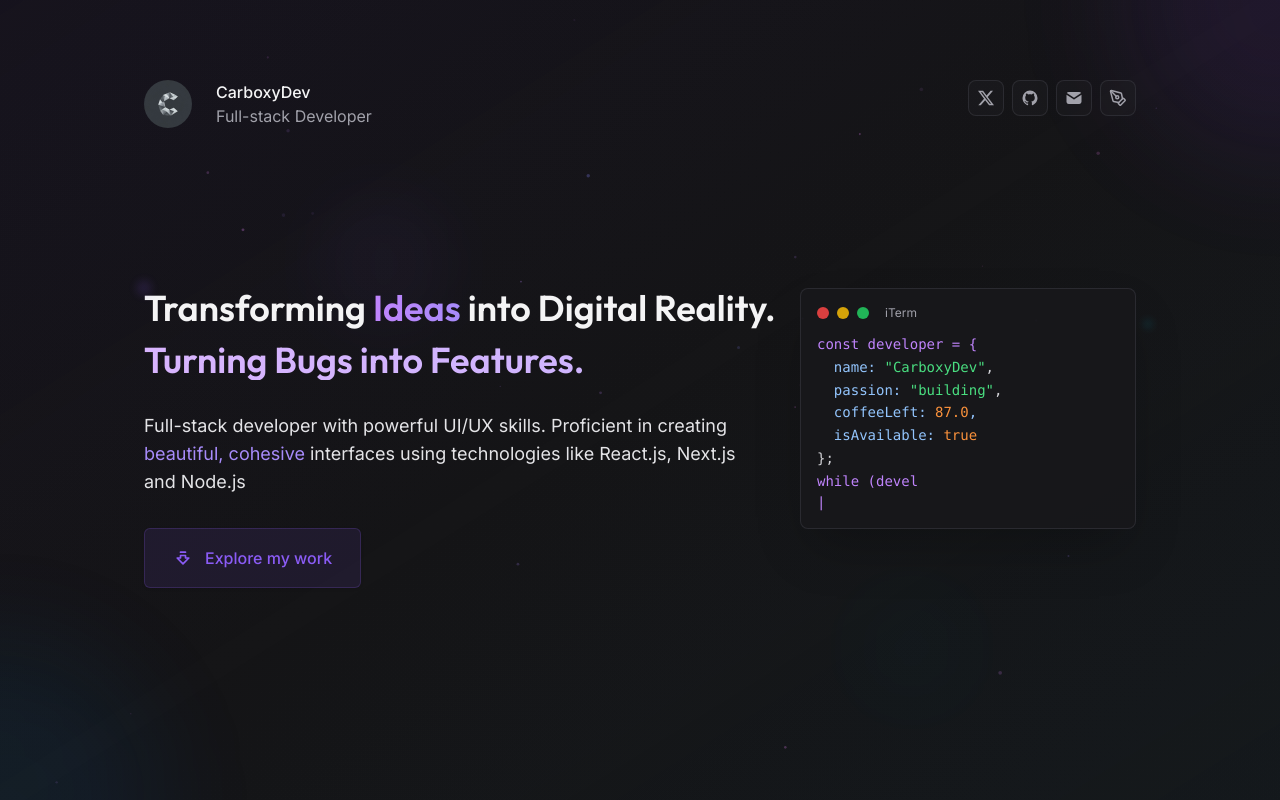
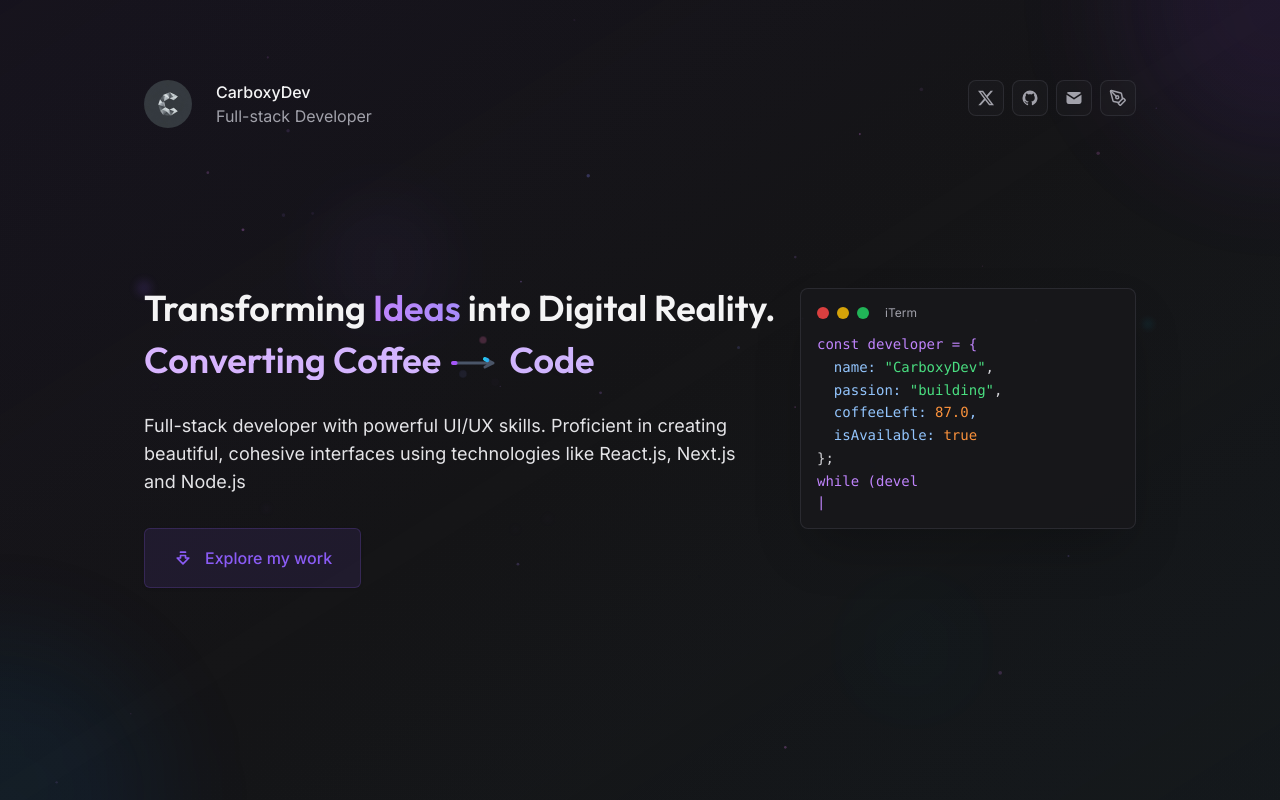
Before and after one commit to CarboxyDev/carboxy.tech, a Next.js app: page / in a window 1280 px wide. Shown: the top 800 px of the page. Built offline with nearby package versions, Linux system fonts and the light colour scheme; what tailwindcss-debug-screens would draw is missing.

Commit message:
Add a cool MagicalArrow component with fill effect in heading 2

```diff
--- a/src/app/(home)/hero.tsx
+++ b/src/app/(home)/hero.tsx
@@ -1,6 +1,5 @@
 'use client';
 
-import { HighlightText } from '@/components/Text';
 import { Button } from '@/components/vendor/button';
 import { cn } from '@/lib/utils';
 import { ArrowBigDownDash } from 'lucide-react';
@@ -12,31 +11,123 @@ const headingFont = Outfit({
   subsets: ['latin'],
 });
 
-const dynamicHeadings = [
-  'Converting Coffee into Code.',
-  'Turning Bugs into Features.',
-  'Making Pixels Look Cool on Screens.',
-];
+const MagicalArrow = () => {
+  return (
+    <span
+      className="relative ml-2 mr-1 inline-block"
+      style={{ verticalAlign: 'baseline' }}
+    >
+      <svg
+        width="56"
+        height="20"
+        viewBox="0 0 56 16"
+        className="inline-block"
+        style={{ verticalAlign: 'baseline', transform: 'translateY(0px)' }}
+      >
+        <defs>
+          <linearGradient id="arrowGradient" x1="0%" y1="0%" x2="100%" y2="0%">
+            <stop offset="0%" stopColor="#a855f7" />
+            <stop offset="25%" stopColor="#8b5cf6" />
+            <stop offset="75%" stopColor="#22d3ee" />
+            <stop offset="100%" stopColor="#3b82f6" />
+          </linearGradient>
+        </defs>
+
+        {/* Base arrow (static, gray) */}
+        <path
+          d="M4 8 L44 8 M36 4 L44 8 L36 12"
+          stroke="#4a5568"
+          strokeWidth="3"
+          fill="none"
+          strokeLinecap="round"
+          strokeLinejoin="round"
+        />
+
+        {/* Animated arrow that draws itself */}
+        <path
+          d="M4 8 L44 8 M36 4 L44 8 L36 12"
+          stroke="url(#arrowGradient)"
+          strokeWidth="4"
+          fill="none"
+          strokeLinecap="round"
+          strokeLinejoin="round"
+          strokeDasharray="60"
+          strokeDashoffset="60"
+          className="animate-draw-arrow"
+        />
+      </svg>
+
+      {/* Sparkle effects around arrow */}
+      <div
+        className="absolute -left-2 -top-1 h-1.5 w-1.5 animate-ping rounded-full bg-violet-400"
+        style={{ animationDelay: '0.5s', animationDuration: '2s' }}
+      />
+      <div
+        className="absolute -bottom-1 right-2 h-1 w-1 animate-ping rounded-full bg-purple-400"
+        style={{ animationDelay: '1.2s', animationDuration: '2s' }}
+      />
+      <div
+        className="absolute -right-3 top-0 h-1.5 w-1.5 animate-ping rounded-full bg-cyan-400"
+        style={{ animationDelay: '0.8s', animationDuration: '2s' }}
+      />
+      <div
+        className="absolute -top-0.5 left-8 h-1 w-1 animate-ping rounded-full bg-pink-400"
+        style={{ animationDelay: '1.8s', animationDuration: '2s' }}
+      />
+      <div
+        className="absolute bottom-1 left-3 h-1 w-1 animate-ping rounded-full bg-indigo-400"
+        style={{ animationDelay: '0.3s', animationDuration: '2.5s' }}
+      />
+    </span>
+  );
+};
+
+const FloatingParticles = () => {
+  const particles = Array.from({ length: 12 }, (_, i) => ({
+    id: i,
+    size: Math.random() * 4 + 2,
+    x: Math.random() * 100,
+    y: Math.random() * 100,
+    duration: Math.random() * 3 + 2,
+    delay: Math.random() * 2,
+  }));
+
+  return (
+    <div className="pointer-events-none absolute inset-0 overflow-hidden">
+      {particles.map((particle) => (
+        <div
+          key={particle.id}
+          className="animate-float-magical absolute rounded-full bg-gradient-to-r from-violet-400/20 to-purple-400/20 blur-sm"
+          style={{
+            width: `${particle.size}px`,
+            height: `${particle.size}px`,
+            left: `${particle.x}%`,
+            top: `${particle.y}%`,
+            animationDuration: `${particle.duration}s`,
+            animationDelay: `${particle.delay}s`,
+          }}
+        />
+      ))}
+    </div>
+  );
+};
 
 export const HeroSection = () => {
   const [isVisible, setIsVisible] = useState(false);
-  const [currentHeading, setCurrentHeading] = useState(dynamicHeadings[0]);
 
   useEffect(() => {
-    // Choose a random heading when mounting
-    const randomHeading =
-      dynamicHeadings[Math.floor(Math.random() * dynamicHeadings.length)];
-    setCurrentHeading(randomHeading);
-
     const timer = setTimeout(() => setIsVisible(true), 300);
     return () => clearTimeout(timer);
   }, []);
 
   return (
     <section className="relative flex flex-col">
+      {/* Floating magical particles */}
+      <FloatingParticles />
+
       <div
         className={cn(
-          'text-3xl font-semibold md:text-4xl',
+          'relative z-10 text-3xl font-semibold md:text-4xl',
           headingFont.className
         )}
       >
@@ -53,22 +144,24 @@ export const HeroSection = () => {
             isVisible ? 'translate-y-0 opacity-100' : 'translate-y-4 opacity-0'
           )}
         >
-          {currentHeading}
+          Converting Coffee
+          <MagicalArrow />
+          Code
         </div>
       </div>
 
-      <div className="mt-8 leading-relaxed text-zinc-200 sm:w-[540px] sm:text-lg md:w-[580px] lg:w-[680px] xl:w-[620px]">
-        Full-stack developer with powerful UI/UX skills. Proficient in creating{' '}
-        <HighlightText>beautiful, cohesive</HighlightText> interfaces using
-        technologies like React.js, Next.js and Node.js
+      <div className="relative z-10 mt-8 leading-relaxed text-zinc-200 sm:w-[540px] sm:text-lg md:w-[580px] lg:w-[680px] xl:w-[620px]">
+        Full-stack developer with powerful UI/UX skills. Proficient in creating
+        beautiful, cohesive interfaces using technologies like React.js, Next.js
+        and Node.js
       </div>
 
-      <div className="mt-8">
+      <div className="relative z-10 mt-8">
         <LearnMoreButton />
       </div>
 
       {/* Animated Terminal - Hidden on mobile, visible on xl+ screens */}
-      <div className="absolute right-0 top-0 hidden xl:block">
+      <div className="absolute right-0 top-0 z-10 hidden xl:block">
         <AnimatedTerminal />
       </div>
 
--- a/src/app/globals.css
+++ b/src/app/globals.css
@@ -122,3 +122,44 @@ html {
   background-size: 100% 3px;
   background-position: 0 100%;
 }
+
+/* Magical effects for hero section */
+@keyframes drawArrow {
+  0% {
+    stroke-dashoffset: 60;
+  }
+  50% {
+    stroke-dashoffset: 0;
+  }
+  100% {
+    stroke-dashoffset: -60;
+  }
+}
+
+@keyframes float-magical {
+  0%,
+  100% {
+    transform: translateY(0px) translateX(0px) scale(1);
+    opacity: 0.3;
+  }
+  25% {
+    transform: translateY(-10px) translateX(5px) scale(1.1);
+    opacity: 0.6;
+  }
+  50% {
+    transform: translateY(-5px) translateX(-3px) scale(0.9);
+    opacity: 0.8;
+  }
+  75% {
+    transform: translateY(-15px) translateX(8px) scale(1.05);
+    opacity: 0.4;
+  }
+}
+
+.animate-draw-arrow {
+  animation: drawArrow 6s ease-in-out infinite;
+}
+
+.animate-float-magical {
+  animation: float-magical 4s ease-in-out infinite;
+}
```
